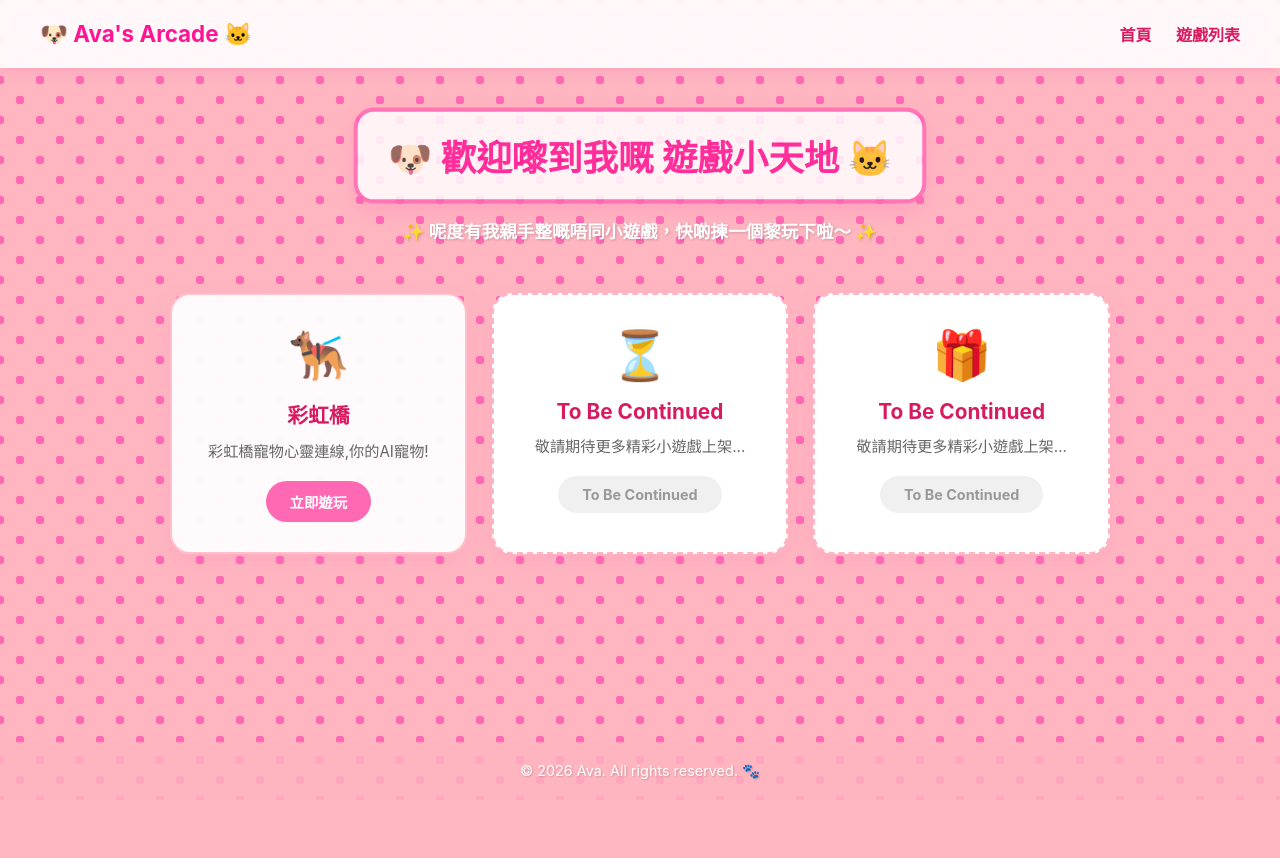
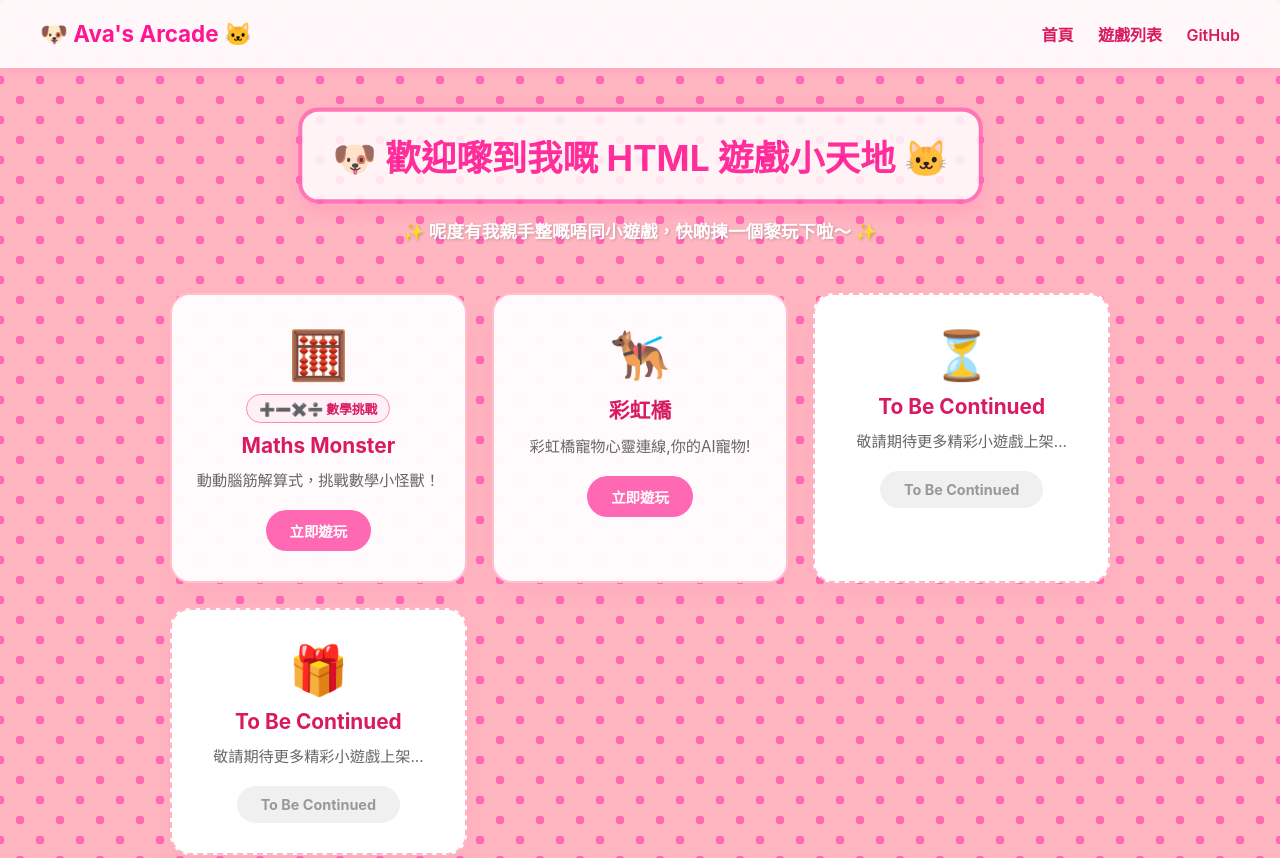
Before and after one commit to okaymi/AvaArcade, a plain HTML site: page index.html in a window 1280 px wide. Shown: the top 858 px of the page. Before the commit the page ends 800 px from the top, so only its background shows below. Drawn offline with Linux system fonts and the light colour scheme.

Commit message:
Update index.html

```diff
--- a/index.html
+++ b/index.html
@@ -3,7 +3,7 @@
 <head>
     <meta charset="UTF-8">
     <meta name="viewport" content="width=device-width, initial-scale=1.0">
-    <title>Ava's Arcade 🐾</title>
+    <title>Ava 的粉紅遊戲小天地 🐾</title>
     <style>
         * {
             margin: 0;
@@ -126,7 +126,19 @@
 
         .game-icon {
             font-size: 3rem;
-            margin-bottom: 15px;
+            margin-bottom: 10px;
+        }
+
+        .math-badge {
+            display: inline-block;
+            background: #fff0f6;
+            color: #d81b60;
+            border: 1px solid #ff85c0;
+            font-size: 0.8rem;
+            font-weight: bold;
+            padding: 4px 12px;
+            border-radius: 999px;
+            margin-bottom: 10px;
         }
 
         .game-title {
@@ -197,20 +209,30 @@
         <nav>
             <a href="index.html">首頁</a>
             <a href="#games">遊戲列表</a>
+            <a href="https://github.com" target="_blank">GitHub</a>
         </nav>
     </header>
 
     <!-- 網頁主體 -->
     <main>
         <div class="hero">
-            <h1>🐶 歡迎嚟到我嘅 遊戲小天地 🐱</h1>
+            <h1>🐶 歡迎嚟到我嘅 HTML 遊戲小天地 🐱</h1>
             <p>✨ 呢度有我親手整嘅唔同小遊戲，快啲揀一個黎玩下啦～ ✨</p>
         </div>
 
         <!-- 遊戲選擇按鈕 / 卡片區域 -->
         <div class="game-grid" id="games">
-            <!-- 遊戲 1：彩虹橋寵物心靈連線 -->
-            <a href="RainbowBridge.html" class="game-card">
+            <!-- 新增小遊戲：Maths Monster -->
+            <a href="https://okaymi.github.io/maths-monster/" target="_blank" rel="noopener noreferrer" class="game-card">
+                <div class="game-icon">🧮</div>
+                <div class="math-badge">➕➖✖️➗ 數學挑戰</div>
+                <div class="game-title">Maths Monster</div>
+                <div class="game-desc">動動腦筋解算式，挑戰數學小怪獸！</div>
+                <div class="play-btn">立即遊玩</div>
+            </a>
+
+            <!-- 舊遊戲 1：彩虹橋寵物心靈連線 -->
+            <a href="games/game1.html" class="game-card">
                 <div class="game-icon">🐕‍🦺</div>
                 <div class="game-title">彩虹橋</div>
                 <div class="game-desc">彩虹橋寵物心靈連線,你的AI寵物!</div>
```
